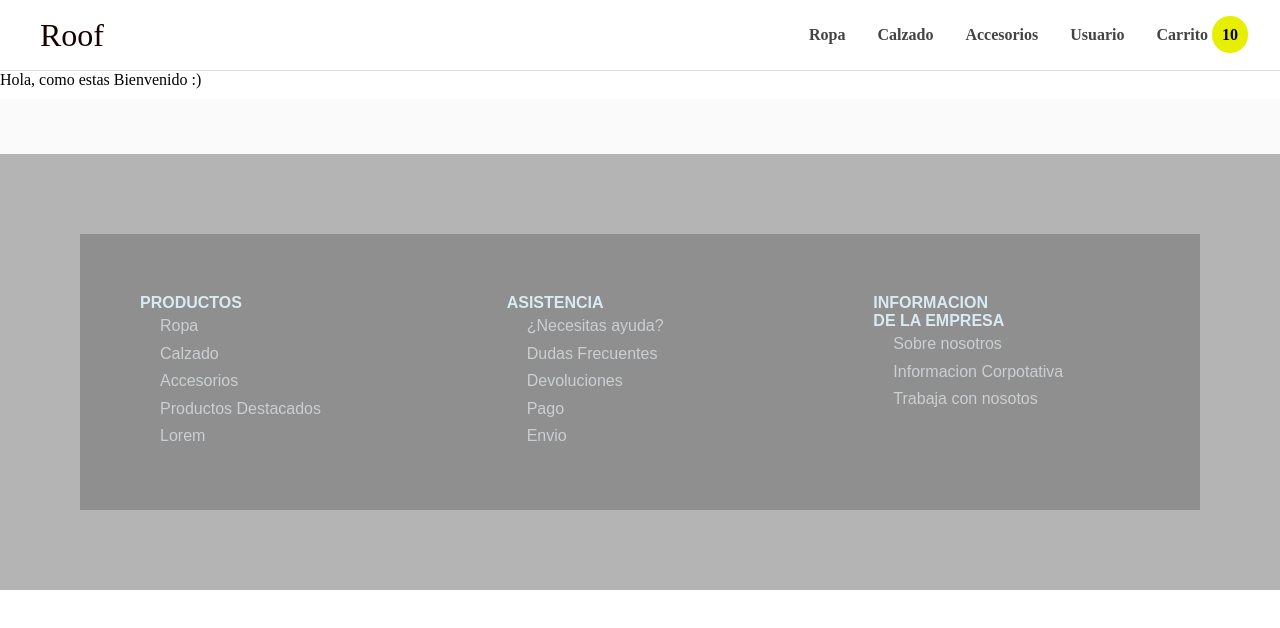
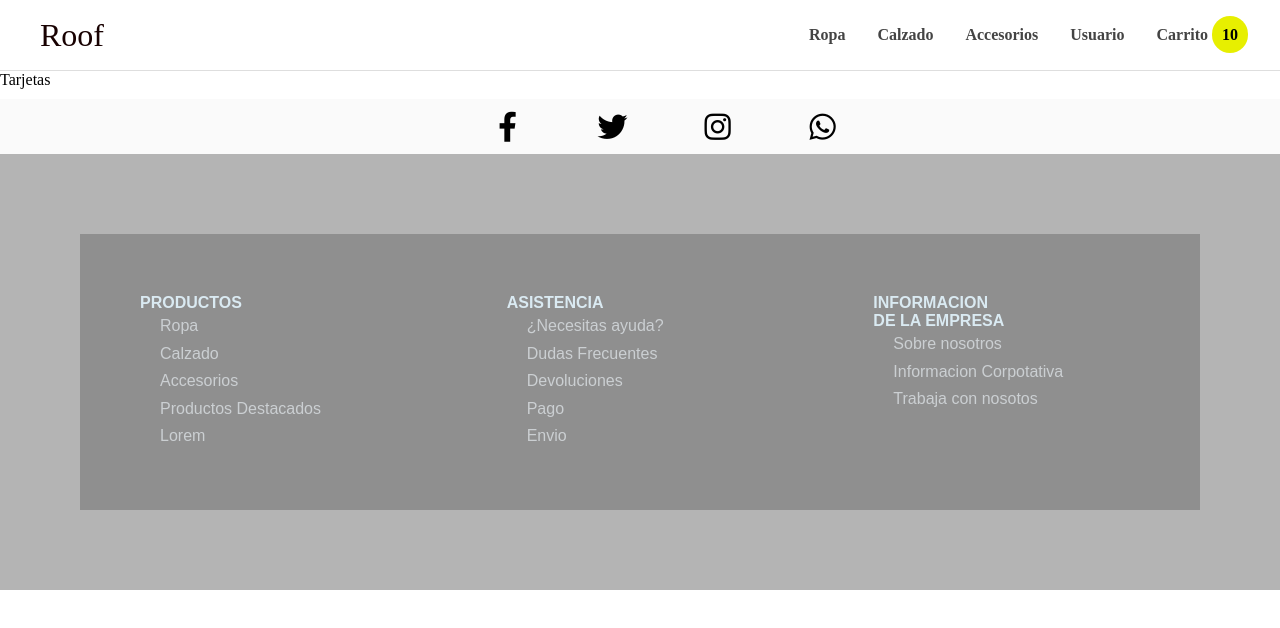
Before and after one commit to MaxiCc21/ProyectoReact-Coder-, a React (Create React App) app: page / in a window 1280 px wide. Shown: the top 628 px of the page. Built offline with nearby package versions, Linux system fonts and the light colour scheme; a web font is replaced by a local one.

Commit message:
Inicio Componete galeria

```diff
--- a/public/index.html
+++ b/public/index.html
@@ -5,6 +5,10 @@
     <link rel="icon" href="%PUBLIC_URL%/favicon.ico" />
     <meta name="viewport" content="width=device-width, initial-scale=1" />
     <meta name="theme-color" content="#000000" />
+    <link
+      rel="stylesheet"
+      href="https://cdnjs.cloudflare.com/ajax/libs/font-awesome/6.2.1/css/all.min.css"
+    />
     <meta
       name="description"
       content="Web site created using create-react-app"
--- /dev/null
+++ b/src/components/shop/ShopGallery.jsx
@@ -0,0 +1,11 @@
+import React, { useState, useEffect } from "react";
+
+const ShopGallery = (props) => {
+  return (
+    <>
+      <div>Tarjetas</div>
+    </>
+  );
+};
+
+export default ShopGallery;
--- a/src/index.js
+++ b/src/index.js
@@ -1,17 +1,19 @@
 import React from "react";
 import ReactDOM from "react-dom/client";
 import "./index.css";
-import App from "./App";
 import reportWebVitals from "./reportWebVitals";
 import Footer from "./components/footer/Footer";
 import NavBar from "./components/navbar/NavBar.jsx";
 import ItemListContainer from "./components/itemListContainer/ItemListContainer.jsx";
+import ShopGallery from "./components/shop/ShopGallery";
 
 const root = ReactDOM.createRoot(document.getElementById("root"));
 root.render(
   <React.StrictMode>
     <NavBar />
-    <ItemListContainer msj={"Hola, como estas Bienvenido :)"} />
+    {/* <ItemListContainer msj={"Hola, como estas Bienvenido :)"} /> */}
+
+    <ShopGallery />
     <Footer />
   </React.StrictMode>
 );
```
Also changed, not shown: src/components/shop/ShopGallery.css (added).
